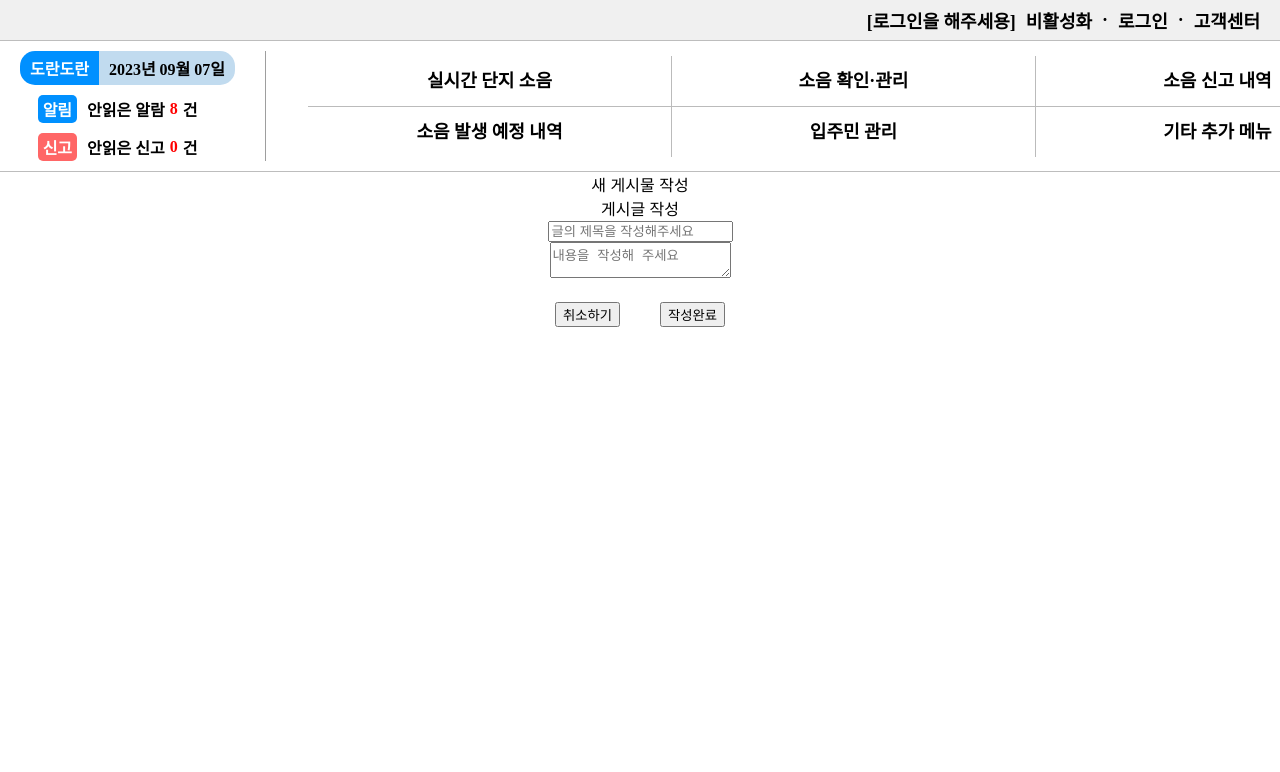
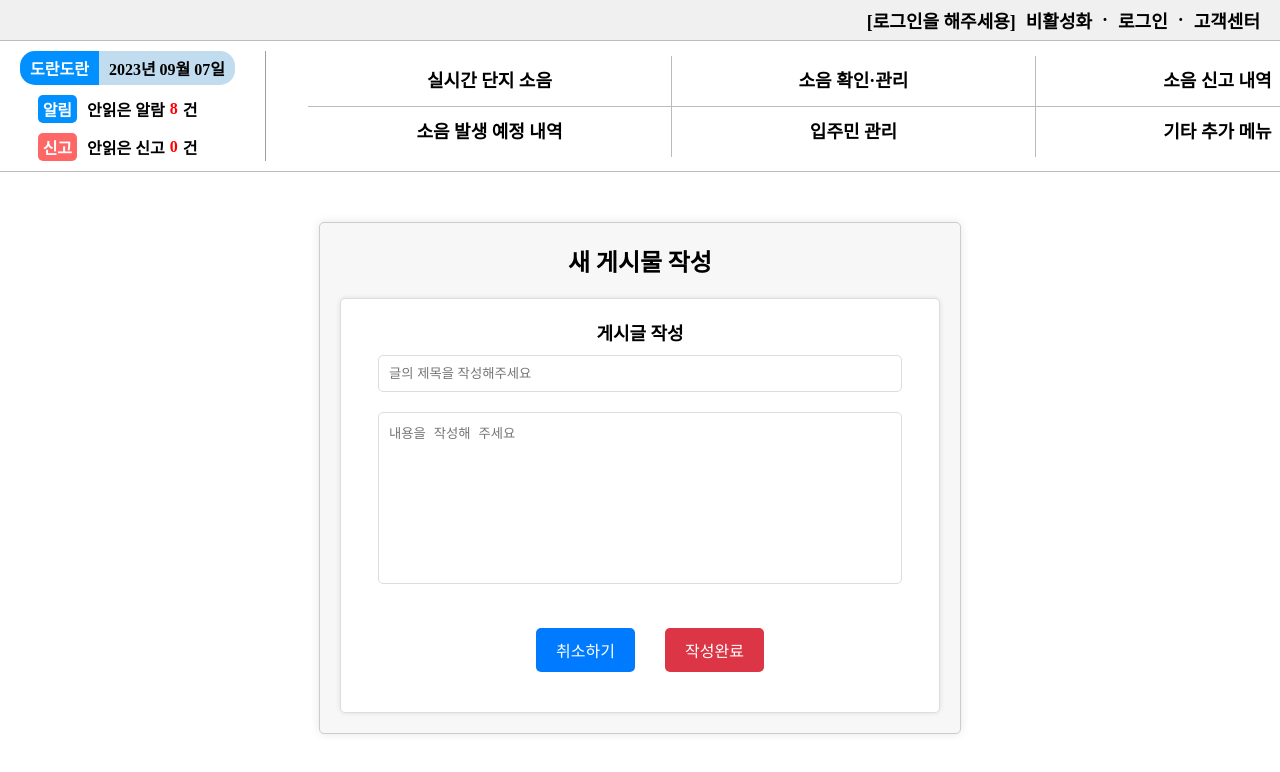
Before and after one commit to wjddntjd119/trinityCommunity-frontend-main, a React (Create React App) app: page /editPost in a window 1280 px wide. Shown: the top 772 px of the page. Built offline with nearby package versions, Linux system fonts and the light colour scheme; no server answers.

Commit message:
update font css
게시글 작성하기 css 추가

```diff
--- a/src/App.css
+++ b/src/App.css
@@ -808,3 +808,98 @@ button {
 .bw-btn span:hover:after {
   width: 100%;
 }
+
+/*post 글 작성하기 css*/
+/* Editor 컨테이너 */
+.Editor {
+  max-width: 600px;
+  margin: 0 auto;
+  margin-top: 50px;
+  padding: 20px;
+  background-color: #f7f7f7;
+  border: 1px solid #ccc;
+  border-radius: 5px;
+  box-shadow: 0 0 10px rgba(0, 0, 0, 0.1);
+}
+
+/* TopText */
+.Editor> .TopText {
+  font-size: 24px;
+  font-weight: bold;
+  margin-bottom: 20px;
+}
+
+/* EditSpace */
+.Editor> .EditSpace {
+  background-color: #fff;
+  padding: 20px;
+  border: 1px solid #ddd;
+  border-radius: 5px;
+  box-shadow: 0 0 5px rgba(0, 0, 0, 0.1);
+}
+
+/* EditName */
+.Editor> .EditSpace> section> .EditName {
+  font-size: 18px;
+  font-weight: bold;
+  margin-bottom: 10px;
+}
+
+/* EditBox */
+.Editor> .EditSpace> section> .EditBox {
+  margin-bottom: 20px;
+}
+
+/* Title_input */
+.Editor> .EditSpace> section> .EditBox> .Title_input {
+  width: 90%;
+  padding: 10px;
+  border: 1px solid #ddd;
+  border-radius: 5px;
+}
+
+/* ContentSpace */
+.Editor> .EditSpace> section> .EditBox> .ContentSpace {
+  width: 90%;
+  height: 150px;
+  padding: 10px;
+  border: 1px solid #ddd;
+  border-radius: 5px;
+  resize: none;
+}
+
+/* EditBtnSpace */
+.Editor> .EditSpace> section> .EditBtnSpace {
+  margin-top: 20px;
+}
+
+/* Buttons */
+.Editor> .EditSpace> section> .EditBtnSpace> button {
+  padding: 10px 20px;
+  margin-right: 10px;
+  background-color: #007bff;
+  color: #fff;
+  border: none;
+  border-radius: 5px;
+  cursor: pointer;
+  font-size: 16px;
+}
+.Editor> .EditSpace> section> .EditBtnSpace> button:hover{
+  background-color: #004ea1;
+}
+
+.Editor> .EditSpace> section> .EditBtnSpace> button:last-child {
+  margin-right: 0;
+  background-color: #dc3545;
+}
+.Editor> .EditSpace> section> .EditBtnSpace> button:last-child:hover{
+  background-color: #9c2430;
+}
+
+/* Optional: Delete button style */
+.Editor> .EditSpace> section> .EditBtnSpace> button.delete {
+  background-color: #dc3545;
+}
+.Editor> .EditSpace> section> .EditBtnSpace> button.delete:hover{
+  background-color: #9c2430;
+}
```
